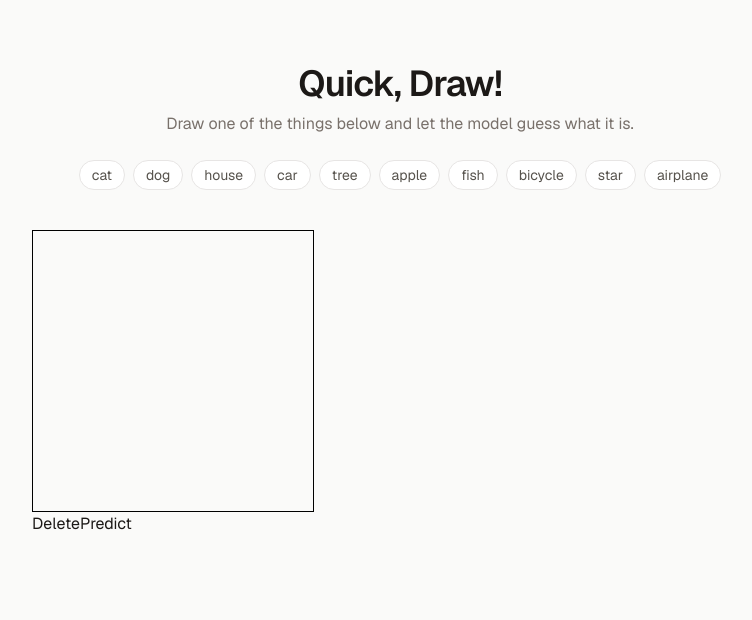
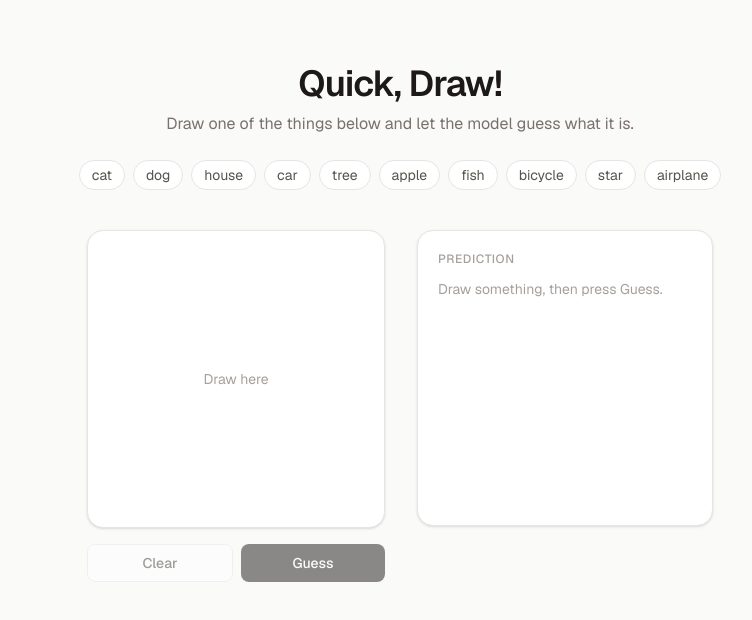
Before and after one commit to enesdemirelus/quick-draw-clone, a Next.js app in the folder apps/web/: page / in a window 1280 px wide. Shown: the top 620 px of the page, without its empty margins (240-992 px from the left). Built offline with nearby package versions, Linux system fonts and the light colour scheme.

Commit message:
Style drawing canvas and show prediction results

```diff
--- a/apps/web/components/DravingCanvas.tsx
+++ b/apps/web/components/DravingCanvas.tsx
@@ -1,24 +1,40 @@
 "use client";
 
 import axios from "axios";
-import { useRef, type PointerEvent } from "react";
+import { useRef, useState, type PointerEvent } from "react";
+
+type Prediction = {
+  label: string;
+  probability: number;
+};
+
+type Status = "idle" | "loading" | "error";
 
 export default function DrawingCanvas() {
   const canvasRef = useRef<HTMLCanvasElement>(null);
   const isDrawing = useRef(false);
 
+  const [hasDrawing, setHasDrawing] = useState(false);
+  const [predictions, setPredictions] = useState<Prediction[]>([]);
+  const [status, setStatus] = useState<Status>("idle");
+
   async function handlePredict() {
     const pixels = getPixels();
     if (!pixels) return;
 
+    setStatus("loading");
+
     try {
-      const { data } = await axios.post("http://localhost:8000/predict", {
-        pixels,
-      });
+      const { data } = await axios.post<{ predictions: Prediction[] }>(
+        "http://localhost:8000/predict",
+        { pixels },
+      );
 
-      console.log(data);
+      setPredictions(data.predictions);
+      setStatus("idle");
     } catch (error) {
       console.error(error);
+      setStatus("error");
     }
   }
 
@@ -28,6 +44,7 @@ export default function DrawingCanvas() {
 
     e.currentTarget.setPointerCapture(e.pointerId);
     isDrawing.current = true;
+    setHasDrawing(true);
 
     ctx.lineWidth = 5;
     ctx.lineCap = "round";
@@ -62,12 +79,15 @@ export default function DrawingCanvas() {
     return pixels;
   }
 
-  function handleDelete() {
+  function handleClear() {
     const canvas = canvasRef.current;
     const ctx = canvas?.getContext("2d");
     if (!canvas || !ctx) return;
 
     ctx.clearRect(0, 0, canvas.width, canvas.height);
+    setHasDrawing(false);
+    setPredictions([]);
+    setStatus("idle");
   }
 
   function handlePointerMove(e: PointerEvent<HTMLCanvasElement>) {
@@ -84,8 +104,12 @@ export default function DrawingCanvas() {
     isDrawing.current = false;
   }
 
+  const [top, ...rest] = predictions;
+
   return (
-    <div>
+    <div className="flex flex-col items-center gap-8 sm:flex-row sm:items-start sm:justify-center">
+      <div className="flex flex-col items-center gap-4">
+        <div className="relative rounded-2xl border border-stone-200 bg-white p-2 shadow-sm">
           <canvas
             ref={canvasRef}
             width={280}
@@ -94,14 +118,75 @@ export default function DrawingCanvas() {
             onPointerMove={handlePointerMove}
             onPointerUp={handlePointerUp}
             onPointerCancel={handlePointerUp}
-        style={{ border: "1px solid black", touchAction: "none" }}
+            className="block cursor-crosshair rounded-xl bg-white"
+            style={{ touchAction: "none" }}
           />
-      <button type="button" onClick={handleDelete}>
-        Delete
+          {!hasDrawing && (
+            <p className="pointer-events-none absolute inset-0 flex items-center justify-center text-sm text-stone-400">
+              Draw here
+            </p>
+          )}
+        </div>
+
+        <div className="flex w-full gap-2">
+          <button
+            type="button"
+            onClick={handleClear}
+            disabled={!hasDrawing}
+            className="flex-1 rounded-lg border border-stone-200 bg-white px-4 py-2 text-sm font-medium text-stone-700 transition hover:bg-stone-50 disabled:cursor-not-allowed disabled:opacity-50"
+          >
+            Clear
           </button>
-      <button type="button" onClick={handlePredict}>
-        Predict
+          <button
+            type="button"
+            onClick={handlePredict}
+            disabled={!hasDrawing || status === "loading"}
+            className="flex-1 rounded-lg bg-stone-900 px-4 py-2 text-sm font-medium text-white transition hover:bg-stone-700 disabled:cursor-not-allowed disabled:opacity-50"
+          >
+            {status === "loading" ? "Guessing…" : "Guess"}
           </button>
+        </div>
+      </div>
+
+      <section className="w-full max-w-74 rounded-2xl border border-stone-200 bg-white p-5 shadow-sm sm:min-h-74">
+        <h2 className="text-xs font-medium uppercase tracking-wider text-stone-400">
+          Prediction
+        </h2>
+
+        {status === "error" ? (
+          <p className="mt-3 text-sm text-red-600">
+            Couldn&apos;t reach the API. Is it running on localhost:8000?
+          </p>
+        ) : top ? (
+          <>
+            <p className="mt-2 text-sm text-stone-500">I think it&apos;s a…</p>
+            <p className="text-3xl font-semibold capitalize">{top.label}</p>
+
+            <ul className="mt-6 space-y-3">
+              {[top, ...rest].map((p) => (
+                <li key={p.label}>
+                  <div className="flex justify-between text-sm">
+                    <span className="capitalize text-stone-700">{p.label}</span>
+                    <span className="tabular-nums text-stone-500">
+                      {(p.probability * 100).toFixed(1)}%
+                    </span>
+                  </div>
+                  <div className="mt-1 h-1.5 overflow-hidden rounded-full bg-stone-100">
+                    <div
+                      className="h-full rounded-full bg-stone-900 transition-[width] duration-500"
+                      style={{ width: `${p.probability * 100}%` }}
+                    />
+                  </div>
+                </li>
+              ))}
+            </ul>
+          </>
+        ) : (
+          <p className="mt-3 text-sm text-stone-400">
+            Draw something, then press Guess.
+          </p>
+        )}
+      </section>
     </div>
   );
 }
```
Lines whose indentation alone changed are shown as unchanged.
